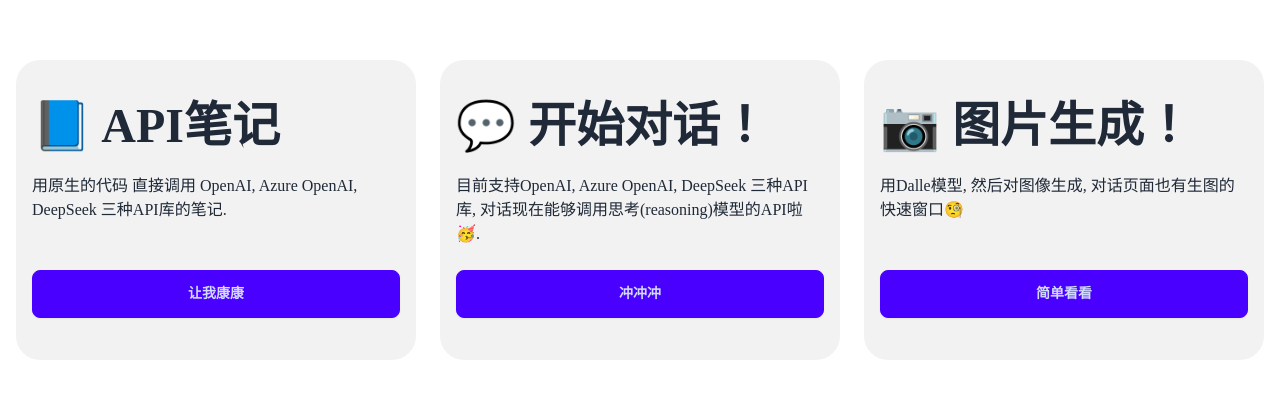
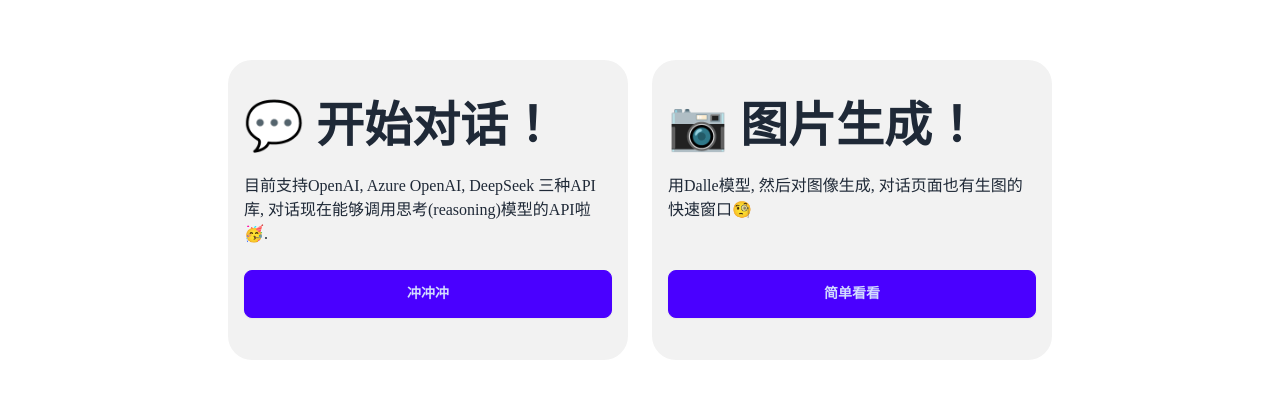
Before and after one commit to pldz1/Chat_Playground, a Vue app in the folder web/: page /home in a window 1280 px wide. Shown: the part 190-588 px from the top of the page. Built offline with nearby package versions, Linux system fonts and the light colour scheme; what markdown-it-container, markdown-it-deflist, markdown-it-ins, markdown-it-mark would draw is missing.

Commit message:
🐛 Fix image view bugs.

```diff
--- a/web/src/components/HeaderBar.vue
+++ b/web/src/components/HeaderBar.vue
@@ -5,7 +5,6 @@
       <div class="dropdown dropdown-bottom">
         <div tabindex="0" role="button" class="btn btn-square" v-html="menu32"></div>
         <ul tabindex="0" class="dropdown-content menu bg-base-100 rounded-box z-[1] p-2 shadow">
-          <li @click=""><a> API笔记</a></li>
           <li @click="onGoChat"><a> 对话界面 </a></li>
           <li @click="onGoImage"><a> 图像界面 </a></li>
         </ul>
--- a/web/src/utils/axios-request.js
+++ b/web/src/utils/axios-request.js
@@ -1,6 +1,6 @@
 import axios from "axios";
 
-const LONGTIME = 60000;
+const LONGTIME = 180000;
 
 /** 调用登录的接口
  * Axios中，第一个参数是URL
--- a/web/src/views/home/HomePage.vue
+++ b/web/src/views/home/HomePage.vue
@@ -1,16 +1,5 @@
 <template>
   <div class="aigc-playground-home">
-    <!-- API Markdown 笔记入口卡片 -->
-    <div class="hero bg-base-200 aiph-hero-size">
-      <div class="hero-content flex-col lg:flex-row">
-        <div>
-          <h1 class="text-5xl font-bold">📘 API笔记</h1>
-          <p class="py-6">用原生的代码 直接调用 OpenAI, Azure OpenAI, DeepSeek 三种API库的笔记.</p>
-          <button class="btn btn-primary w-full" @click="onGoChat">让我康康</button>
-        </div>
-      </div>
-    </div>
-
     <!-- 对话入口卡片 -->
     <div class="hero bg-base-200 aiph-hero-size">
       <div class="hero-content flex-col lg:flex-row">
--- a/web/src/views/image/HomePage.vue
+++ b/web/src/views/image/HomePage.vue
@@ -120,21 +120,22 @@
 
   try {
     const urls = await imageDrawer.generateImage(prompt, size, n);
+    isGenerating.value = false;
+    imageModelSettings.value.prompt = "";
 
     for (let index = 0; index < urls.length; index++) {
       const item = urls[index];
       if (item.type == "url") {
-        const flag = await pushImage(prompt, item.data);
-        // 如果生成图像成功 就把提示词清空和其他的信息重置
-        if (flag) {
-          imageModelSettings.value.prompt = "";
-        }
-      } else dsAlert({ type: "error", message: item.data, container: dsAlertContainer.value });
+        await pushImage(prompt, item.data);
+      } else {
+        imageModelSettings.value.prompt = prompt;
+        dsAlert({ type: "error", message: item.data, container: dsAlertContainer.value });
+      }
     }
   } catch (err) {
+    isGenerating.value = false;
     dsAlert({ type: "error", message: `模型初始化失败: ${String(err)}`, container: dsAlertContainer.value });
   }
-  isGenerating.value = false;
 };
 
 /**
@@ -144,7 +145,7 @@
   const imageItem = document.querySelector(".global-skeleton-active");
   if (!imageItem) return null;
   if (isItem) return imageItem;
-  const imgEl = skeletonEl.firstElementChild.firstElementChild;
+  const imgEl = imageItem.firstElementChild.firstElementChild;
   return imgEl;
 };
 
@@ -324,6 +325,7 @@
               -webkit-box-orient: vertical;
               overflow: hidden;
               text-overflow: ellipsis;
+              user-select: all;
             }
           }
         }
--- a/web/src/views/user/UserSettings.vue
+++ b/web/src/views/user/UserSettings.vue
@@ -28,12 +28,12 @@
                 图像模型</a
               >
             </li>
-            <li @click="setTabIndex(3)">
+            <!-- <li @click="setTabIndex(3)">
               <a
                 ><div v-html="audio16"></div>
                 实时语音模型</a
               >
-            </li>
+            </li> -->
             <li @click="setTabIndex(4)">
               <a>
                 <div v-html="setting16"></div>
```
